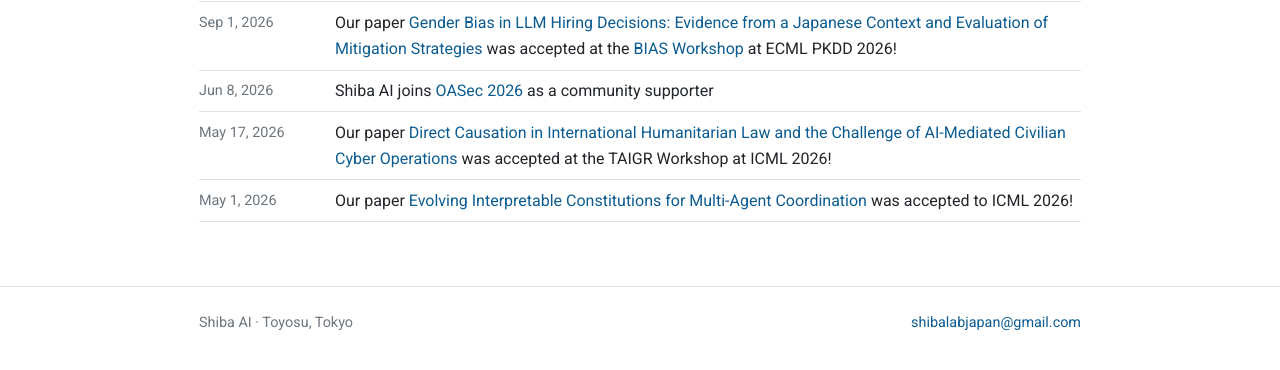
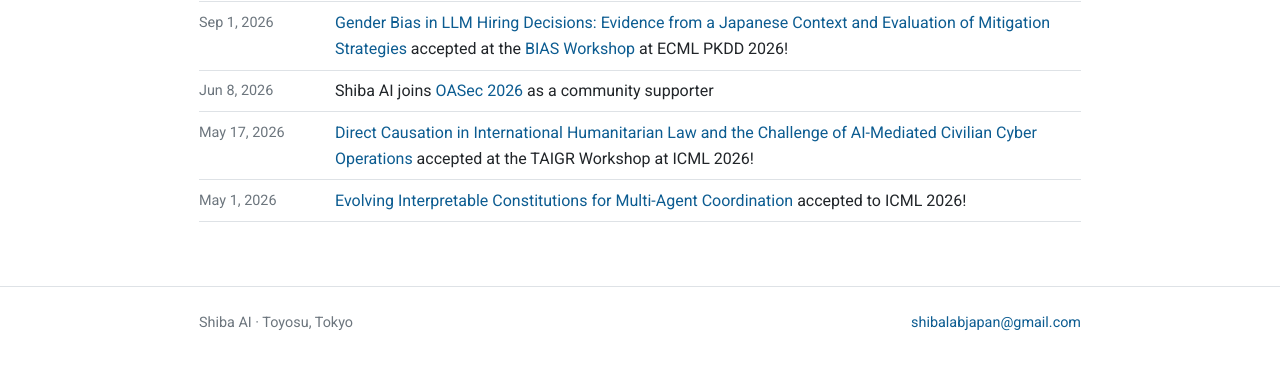
Before and after one commit to baileyeet/shiba-website, a plain HTML site: page news.html in a window 1280 px wide. Shown: the part 140-510 px from the top of the page. Drawn offline with Linux system fonts and the light colour scheme.

Commit message:
drop redundant our paper prefix from news

```diff
--- a/news.html
+++ b/news.html
@@ -35,7 +35,7 @@
   <ul class="news">
     <li>
       <span class="news-date">Sep 1, 2026</span>
-      <span class="news-item">Our paper <a href="https://arxiv.org/abs/2606.18649">Gender Bias in LLM Hiring Decisions: Evidence from a Japanese Context and Evaluation of Mitigation Strategies</a> was accepted at the <a href="https://sites.google.com/view/bias-2026-ecmlpkdd">BIAS Workshop</a> at ECML PKDD 2026!</span>
+      <span class="news-item"><a href="https://arxiv.org/abs/2606.18649">Gender Bias in LLM Hiring Decisions: Evidence from a Japanese Context and Evaluation of Mitigation Strategies</a> accepted at the <a href="https://sites.google.com/view/bias-2026-ecmlpkdd">BIAS Workshop</a> at ECML PKDD 2026!</span>
     </li>
     <li>
       <span class="news-date">Jun 8, 2026</span>
@@ -43,11 +43,11 @@
     </li>
     <li>
       <span class="news-date">May 17, 2026</span>
-      <span class="news-item">Our paper <a href="https://arxiv.org/abs/2606.29175">Direct Causation in International Humanitarian Law and the Challenge of AI-Mediated Civilian Cyber Operations</a> was accepted at the TAIGR Workshop at ICML 2026!</span>
+      <span class="news-item"><a href="https://arxiv.org/abs/2606.29175">Direct Causation in International Humanitarian Law and the Challenge of AI-Mediated Civilian Cyber Operations</a> accepted at the TAIGR Workshop at ICML 2026!</span>
     </li>
     <li>
       <span class="news-date">May 1, 2026</span>
-      <span class="news-item">Our paper <a href="https://arxiv.org/abs/2602.00755">Evolving Interpretable Constitutions for Multi-Agent Coordination</a> was accepted to ICML 2026!</span>
+      <span class="news-item"><a href="https://arxiv.org/abs/2602.00755">Evolving Interpretable Constitutions for Multi-Agent Coordination</a> accepted to ICML 2026!</span>
     </li>
   </ul>
 
```
Also changed, not shown: index.html (+2 -2 lines).
